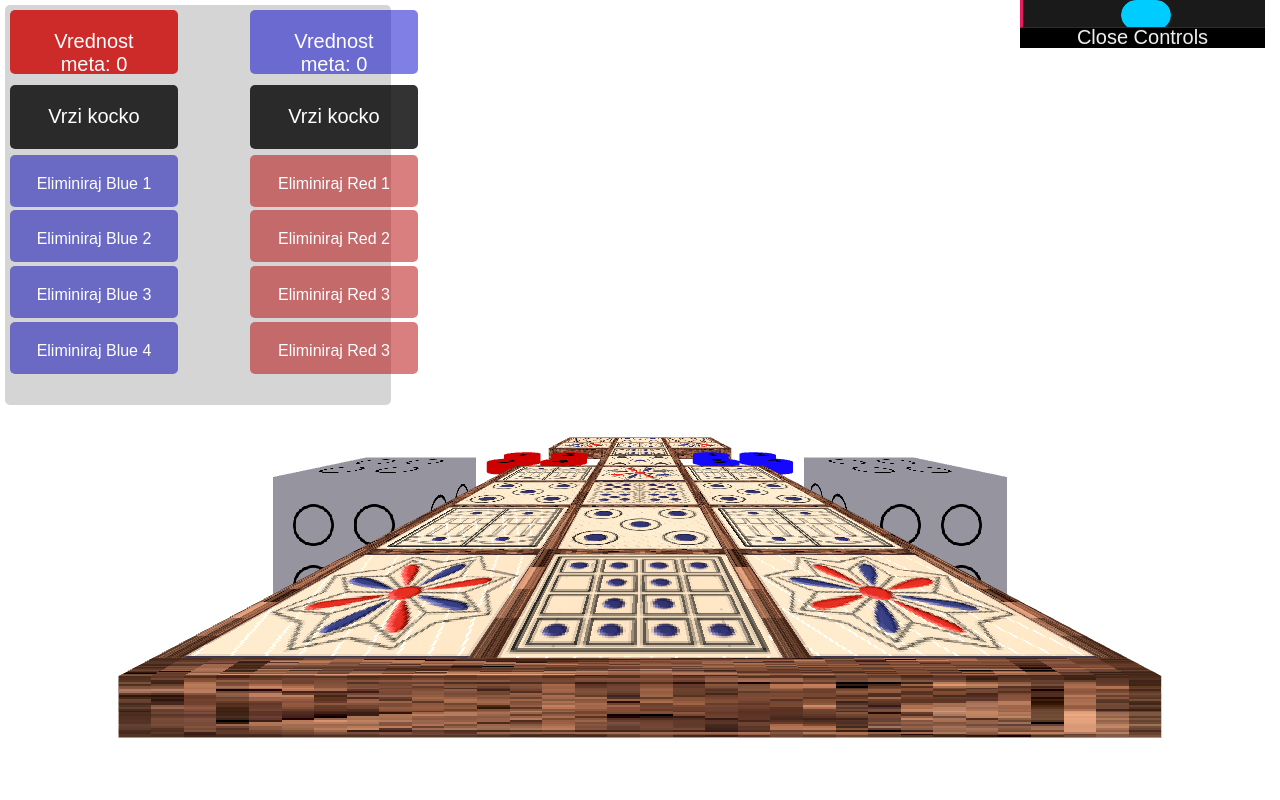
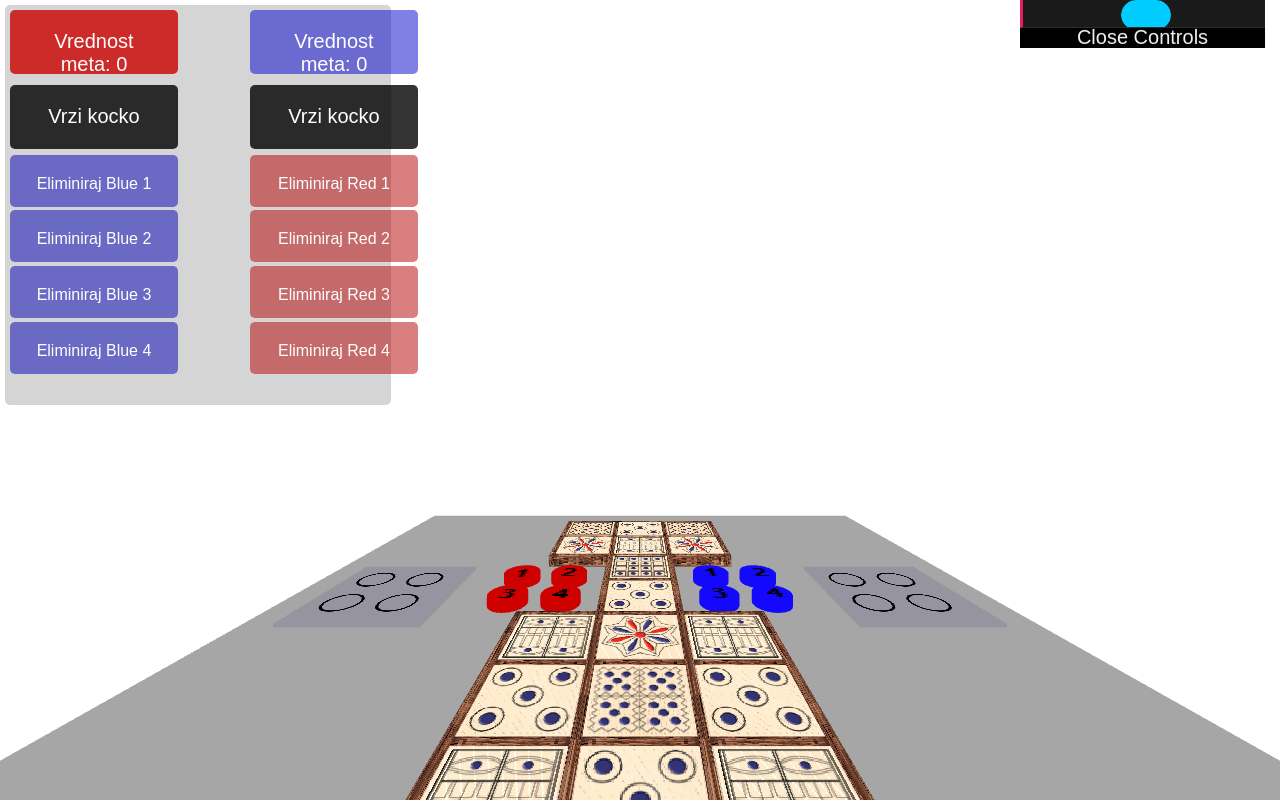
Before and after one commit to dkonc/RGTI-webgl, a plain HTML site: page code/17-game/17-game.html in a window 1280 px wide. Drawn offline with Linux system fonts and the light colour scheme; animation ran at ten frames a second.

Commit message:
Heavy load

```diff
--- a/code/17-game/17-game.html
+++ b/code/17-game/17-game.html
@@ -75,7 +75,7 @@ function randomValue2(){
         <a href="#" id="elim_r3" class="hud-overlayButtonD" style="top: 266px">Eliminiraj Red 3</a>
     </div>
     <div>
-        <a href="#" id="elim_r4" class="hud-overlayButtonD" style="top: 322px">Eliminiraj Red 3</a>
+        <a href="#" id="elim_r4" class="hud-overlayButtonD" style="top: 322px">Eliminiraj Red 4</a>
     </div>
     <div>
         <a href="#" class="hud-overlayButton" id="vrziKocko" onClick="javascript:randomValue()">Vrzi kocko</a>
--- a/code/17-game/scene.json
+++ b/code/17-game/scene.json
@@ -2,7 +2,7 @@
   "nodes": [
     {
       "type": "camera",
-      "translation": [0, 1, 0],
+      "translation": [0, 3, 0],
       "aabb": {
         "min": [-0.2, -0.2, -0.2],
         "max": [0.2, 0.2, 0.2]
@@ -703,6 +703,18 @@
       "translation": [4, -1.05, -6.85],
       "rotation": [0, 0, 0],
       "scale": [1, 1, 1]
+    },
+    {
+      "type": "model",
+      "mesh": 0,
+      "texture": 17,
+      "aabb": {
+        "min": [-0.5, -0.1, -1],
+        "max": [1, 0.1, 1]
+      },
+      "translation": [0, -0.2, -5],
+      "rotation": [0, 0, 0],
+      "scale": [5.5, 0.1, 6.5]
     }
   ],
   "textures": [
@@ -722,7 +734,8 @@
     "../../common/images/tekstura2blue.png",
     "../../common/images/tekstura3blue.png",
     "../../common/images/tekstura4blue.png",
-    "../../common/images/plata.png"
+    "../../common/images/plata.png",
+    "../../common/images/povrsina.png"
   ],
   "meshes": [
     "../../common/models/cube.json",
```
Also changed, not shown: common/images/povrsina.png (added).
